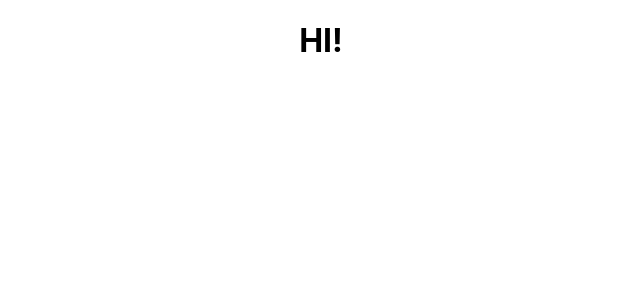
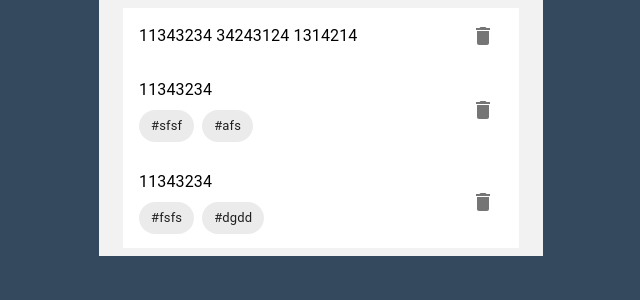
Before and after one commit to vanc4a/notes, a React (Create React App) app: page / in a window 1280 px wide. Shown: the top 300 px of the page, without its empty margins (319-959 px from the left). Built offline with nearby package versions, Linux system fonts and the light colour scheme.

Commit message:
Added NoteItem

```diff
--- a/package.json
+++ b/package.json
@@ -5,6 +5,7 @@
   "dependencies": {
     "@emotion/react": "^11.10.5",
     "@emotion/styled": "^11.10.5",
+    "@mui/icons-material": "^5.10.14",
     "@mui/material": "^5.10.14",
     "@testing-library/jest-dom": "^5.16.5",
     "@testing-library/react": "^13.4.0",
--- a/src/App.tsx
+++ b/src/App.tsx
@@ -1,11 +1,17 @@
 import React from 'react';
 import './styles/App.css';
+import {Container, List} from '@mui/material';
+import NoteItem from './components/NoteItem';
 
 function App() {
   return (
-    <div className="App">
-      <h1>HI!</h1>
-    </div>
+    <Container maxWidth='xs' sx={{backgroundColor:'#f2f2f2'}}>
+      <List>
+      <NoteItem item={'11343234 34243124 13142141'}/>
+      <NoteItem item={'11343234 #sfsf #afs'}/>
+      <NoteItem item={'11343234 #fsfs #dgdd'}/>
+      </List>
+    </Container>
   );
 }
 
--- /dev/null
+++ b/src/components/NoteItem.tsx
@@ -0,0 +1,21 @@
+import {ListItem, ListItemText, Box, Chip, IconButton} from '@mui/material';
+import {Delete} from '@mui/icons-material';
+
+type NoteProps = {
+    item: string;
+};
+
+const NoteItem = ({item} : NoteProps) => {
+
+    const Title = (str: String) => str.slice(0,str.indexOf('#'));
+    const Tags = (str: String) => str.includes('#') ? str.slice(str.indexOf('#')).split(' ') : [];
+
+    return(<ListItem sx={{backgroundColor:'white'}}>
+    <ListItemText primary={Title(item)} secondary={<Box>{Tags(item).map(chip => <Chip label={chip} sx={{mr:1,mt:1}}/>)}</Box>} />
+    <IconButton>
+    <Delete />
+    </IconButton>
+  </ListItem>)
+}
+
+export default NoteItem;
--- a/src/styles/index.css
+++ b/src/styles/index.css
@@ -5,6 +5,8 @@ body {
     sans-serif;
   -webkit-font-smoothing: antialiased;
   -moz-osx-font-smoothing: grayscale;
+  padding: auto;
+  background-color: #34495e;
 }
 
 code {
```
Also changed, not shown: 1 other file (tests, documents, lock files or other folders).
